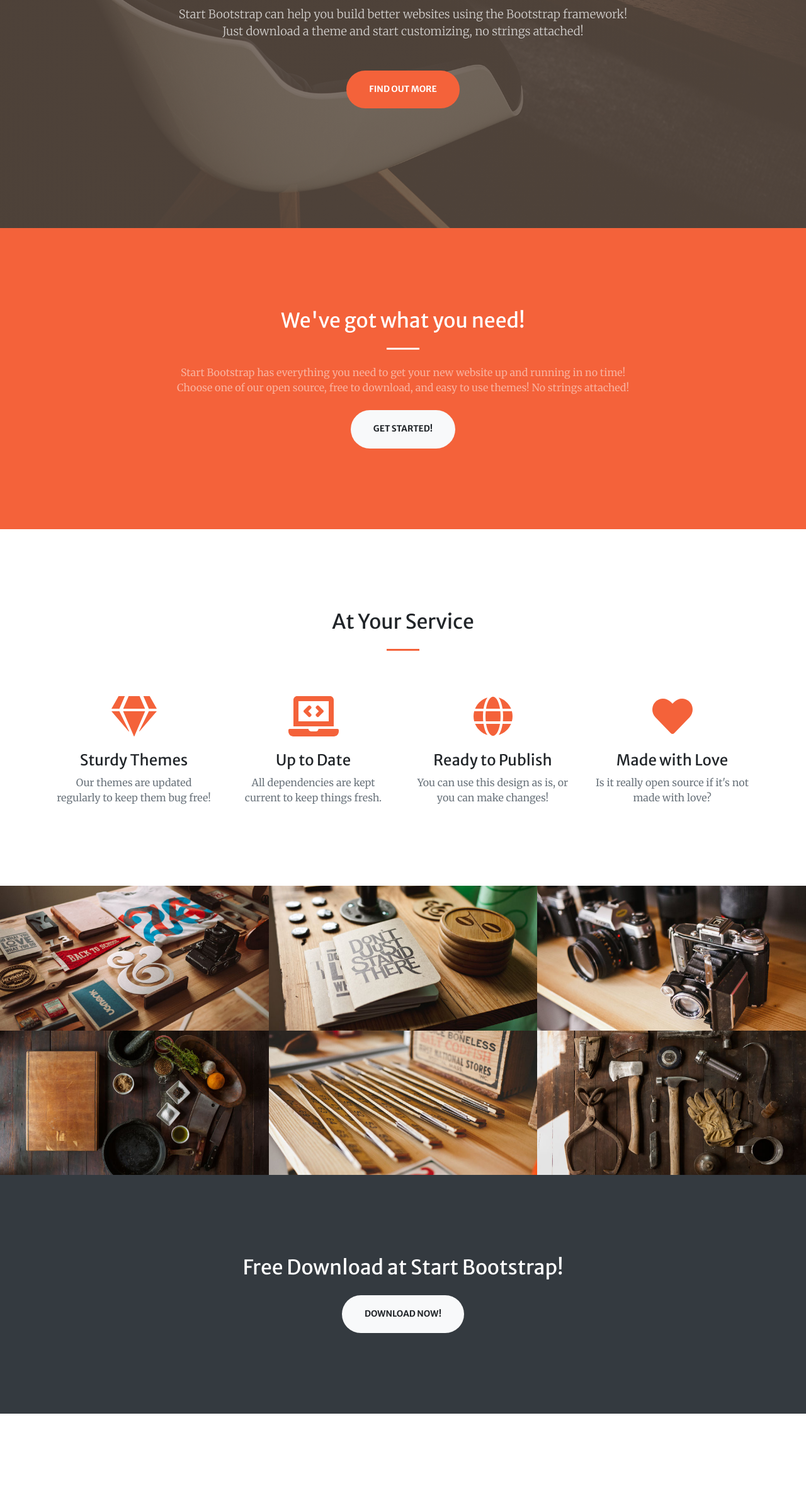
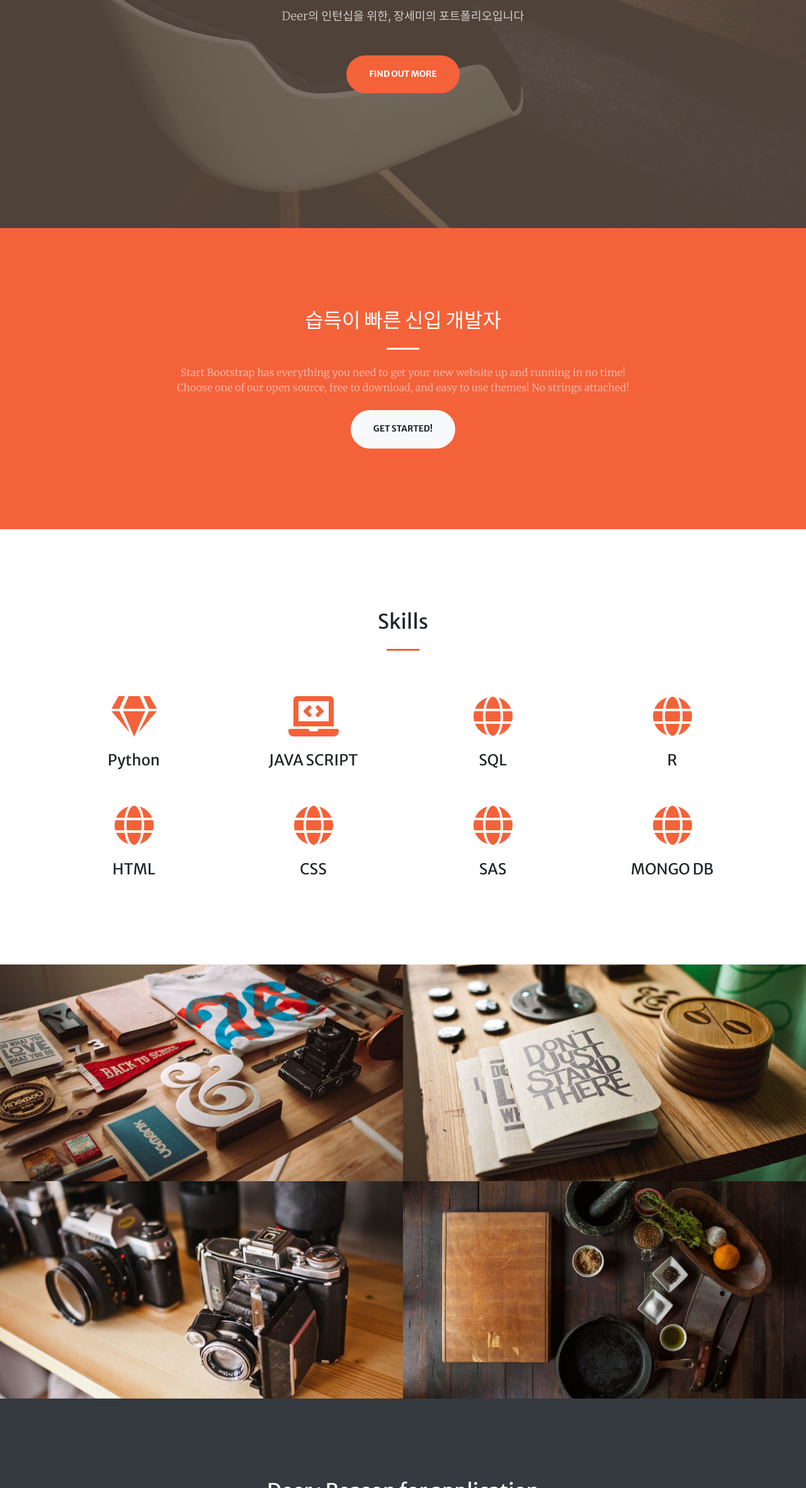
Before and after one commit to semi0510/gitsemi.github.io, a plain HTML site: page index.html in a window 1280 px wide. Shown: the part 438-2800 px from the top of the page at 63% size. Drawn offline with nearby package versions, Linux system fonts and the light colour scheme.

Commit message:
Add files via upload

```diff
--- a/index.html
+++ b/index.html
@@ -5,7 +5,7 @@
         <meta name="viewport" content="width=device-width, initial-scale=1, shrink-to-fit=no" />
         <meta name="description" content="" />
         <meta name="author" content="" />
-        <title>Creative - Start Bootstrap Theme</title>
+        <title>Semi's Portfolio</title>
         <!-- Favicon-->
         <link rel="icon" type="image/x-icon" href="assets/img/favicon.ico" />
         <!-- Font Awesome icons (free version)-->
@@ -22,11 +22,11 @@
         <!-- Navigation-->
         <nav class="navbar navbar-expand-lg navbar-light fixed-top py-3" id="mainNav">
             <div class="container">
-                <a class="navbar-brand js-scroll-trigger" href="#page-top">Start Bootstrap</a><button class="navbar-toggler navbar-toggler-right" type="button" data-toggle="collapse" data-target="#navbarResponsive" aria-controls="navbarResponsive" aria-expanded="false" aria-label="Toggle navigation"><span class="navbar-toggler-icon"></span></button>
+                <a class="navbar-brand js-scroll-trigger" href="#page-top">Semi's PORTFOLIO</a><button class="navbar-toggler navbar-toggler-right" type="button" data-toggle="collapse" data-target="#navbarResponsive" aria-controls="navbarResponsive" aria-expanded="false" aria-label="Toggle navigation"><span class="navbar-toggler-icon"></span></button>
                 <div class="collapse navbar-collapse" id="navbarResponsive">
                     <ul class="navbar-nav ml-auto my-2 my-lg-0">
                         <li class="nav-item"><a class="nav-link js-scroll-trigger" href="#about">About</a></li>
-                        <li class="nav-item"><a class="nav-link js-scroll-trigger" href="#services">Services</a></li>
+                        <li class="nav-item"><a class="nav-link js-scroll-trigger" href="#skills">Skills</a></li>
                         <li class="nav-item"><a class="nav-link js-scroll-trigger" href="#portfolio">Portfolio</a></li>
                         <li class="nav-item"><a class="nav-link js-scroll-trigger" href="#contact">Contact</a></li>
                     </ul>
@@ -38,12 +38,13 @@
             <div class="container h-100">
                 <div class="row h-100 align-items-center justify-content-center text-center">
                     <div class="col-lg-10 align-self-end">
-                        <h1 class="text-uppercase text-white font-weight-bold">Your Favorite Source of Free Bootstrap Themes</h1>
+                        <h1 class="text-uppercase text-white font-weight-bold">2020 PORTFOLIO</h1>
+                        <h2 class="text-uppercase text-white font-weight-bold">SEMI JANG</h2>
                         <hr class="divider my-4" />
                     </div>
                     <div class="col-lg-8 align-self-baseline">
-                        <p class="text-white-75 font-weight-light mb-5">Start Bootstrap can help you build better websites using the Bootstrap framework! Just download a theme and start customizing, no strings attached!</p>
-                        <a class="btn btn-primary btn-xl js-scroll-trigger" href="#about">Find Out More</a>
+                        <p class="text-white-75 font-weight-light mb-5">Deer의 인턴십을 위한, 장세미의 포트폴리오입니다</p>
+                        <a class="btn btn-primary btn-xl js-scroll-trigger" href="#about">FIND OUT MORE</a>
                     </div>
                 </div>
             </div>
@@ -53,46 +54,66 @@
             <div class="container">
                 <div class="row justify-content-center">
                     <div class="col-lg-8 text-center">
-                        <h2 class="text-white mt-0">We've got what you need!</h2>
+                        <h2 class="text-white mt-0">습득이 빠른 신입 개발자</h2>
                         <hr class="divider light my-4" />
                         <p class="text-white-50 mb-4">Start Bootstrap has everything you need to get your new website up and running in no time! Choose one of our open source, free to download, and easy to use themes! No strings attached!</p>
-                        <a class="btn btn-light btn-xl js-scroll-trigger" href="#services">Get Started!</a>
+                        <a class="btn btn-light btn-xl js-scroll-trigger" href="#skills">Get Started!</a>
                     </div>
                 </div>
             </div>
         </section>
-        <!-- Services-->
-        <section class="page-section" id="services">
+        <!-- Skills-->
+        <section class="page-section" id="skills">
             <div class="container">
-                <h2 class="text-center mt-0">At Your Service</h2>
+                <h2 class="text-center mt-0">Skills</h2>
                 <hr class="divider my-4" />
                 <div class="row">
                     <div class="col-lg-3 col-md-6 text-center">
                         <div class="mt-5">
                             <i class="fas fa-4x fa-gem text-primary mb-4"></i>
-                            <h3 class="h4 mb-2">Sturdy Themes</h3>
-                            <p class="text-muted mb-0">Our themes are updated regularly to keep them bug free!</p>
+                            <h3 class="h4 mb-2">Python</h3>
                         </div>
                     </div>
                     <div class="col-lg-3 col-md-6 text-center">
                         <div class="mt-5">
                             <i class="fas fa-4x fa-laptop-code text-primary mb-4"></i>
-                            <h3 class="h4 mb-2">Up to Date</h3>
-                            <p class="text-muted mb-0">All dependencies are kept current to keep things fresh.</p>
+                            <h3 class="h4 mb-2">JAVA SCRIPT</h3>
                         </div>
                     </div>
                     <div class="col-lg-3 col-md-6 text-center">
                         <div class="mt-5">
                             <i class="fas fa-4x fa-globe text-primary mb-4"></i>
-                            <h3 class="h4 mb-2">Ready to Publish</h3>
-                            <p class="text-muted mb-0">You can use this design as is, or you can make changes!</p>
+                            <h3 class="h4 mb-2">SQL</h3>
                         </div>
                     </div>
                     <div class="col-lg-3 col-md-6 text-center">
                         <div class="mt-5">
-                            <i class="fas fa-4x fa-heart text-primary mb-4"></i>
-                            <h3 class="h4 mb-2">Made with Love</h3>
-                            <p class="text-muted mb-0">Is it really open source if it's not made with love?</p>
+                            <i class="fas fa-4x fa-globe text-primary mb-4"></i>
+                            <h3 class="h4 mb-2">R</h3>
+                        </div>
+                    </div>
+                    <div class="col-lg-3 col-md-6 text-center">
+                        <div class="mt-5">
+                            <i class="fas fa-4x fa-globe text-primary mb-4"></i>
+                            <h3 class="h4 mb-2">HTML</h3>
+                        </div>
+                    </div>
+                    <div class="col-lg-3 col-md-6 text-center">
+                        <div class="mt-5">
+                            <i class="fas fa-4x fa-globe text-primary mb-4"></i>
+                            <h3 class="h4 mb-2">CSS</h3>
+                        </div>
+                    </div>
+                    <div class="col-lg-3 col-md-6 text-center">
+                        <div class="mt-5">
+                            <i class="fas fa-4x fa-globe text-primary mb-4"></i>
+                            <h3 class="h4 mb-2">SAS</h3>
+                        </div>
+                    </div>
+                    <div class="col-lg-3 col-md-6 text-center">
+                        <div class="mt-5">
+                            <i class="fas fa-4x fa-globe text-primary mb-4"></i>
+                            <h3 class="h4 mb-2">MONGO DB</h3>
                         </div>
                     </div>
                 </div>
@@ -102,16 +123,16 @@
         <div id="portfolio">
             <div class="container-fluid p-0">
                 <div class="row no-gutters">
-                    <div class="col-lg-4 col-sm-6">
+                    <div class="col-lg-6 col-sm-6">
                         <a class="portfolio-box" href="assets/img/portfolio/fullsize/1.jpg"
                             ><img class="img-fluid" src="assets/img/portfolio/thumbnails/1.jpg" alt="" />
                             <div class="portfolio-box-caption">
-                                <div class="project-category text-white-50">Category</div>
+                                <div class="project-category text-white-50"></div>
                                 <div class="project-name">Project Name</div>
                             </div></a
                         >
                     </div>
-                    <div class="col-lg-4 col-sm-6">
+                    <div class="col-lg-6 col-sm-6">
                         <a class="portfolio-box" href="assets/img/portfolio/fullsize/2.jpg"
                             ><img class="img-fluid" src="assets/img/portfolio/thumbnails/2.jpg" alt="" />
                             <div class="portfolio-box-caption">
@@ -120,7 +141,7 @@
                             </div></a
                         >
                     </div>
-                    <div class="col-lg-4 col-sm-6">
+                    <div class="col-lg-6 col-sm-6">
                         <a class="portfolio-box" href="assets/img/portfolio/fullsize/3.jpg"
                             ><img class="img-fluid" src="assets/img/portfolio/thumbnails/3.jpg" alt="" />
                             <div class="portfolio-box-caption">
@@ -129,28 +150,10 @@
                             </div></a
                         >
                     </div>
-                    <div class="col-lg-4 col-sm-6">
+                    <div class="col-lg-6 col-sm-6">
                         <a class="portfolio-box" href="assets/img/portfolio/fullsize/4.jpg"
                             ><img class="img-fluid" src="assets/img/portfolio/thumbnails/4.jpg" alt="" />
                             <div class="portfolio-box-caption">
-                                <div class="project-category text-white-50">Category</div>
-                                <div class="project-name">Project Name</div>
-                            </div></a
-                        >
-                    </div>
-                    <div class="col-lg-4 col-sm-6">
-                        <a class="portfolio-box" href="assets/img/portfolio/fullsize/5.jpg"
-                            ><img class="img-fluid" src="assets/img/portfolio/thumbnails/5.jpg" alt="" />
-                            <div class="portfolio-box-caption">
-                                <div class="project-category text-white-50">Category</div>
-                                <div class="project-name">Project Name</div>
-                            </div></a
-                        >
-                    </div>
-                    <div class="col-lg-4 col-sm-6">
-                        <a class="portfolio-box" href="assets/img/portfolio/fullsize/6.jpg"
-                            ><img class="img-fluid" src="assets/img/portfolio/thumbnails/6.jpg" alt="" />
-                            <div class="portfolio-box-caption p-3">
                                 <div class="project-category text-white-50">Category</div>
                                 <div class="project-name">Project Name</div>
                             </div></a
@@ -162,8 +165,8 @@
         <!-- Call to action-->
         <section class="page-section bg-dark text-white">
             <div class="container text-center">
-                <h2 class="mb-4">Free Download at Start Bootstrap!</h2>
-                <a class="btn btn-light btn-xl" href="https://startbootstrap.com/themes/creative/">Download Now!</a>
+                <h2 class="mb-4">Deer ; Reason for application</h2>
+                <a class="btn btn-light btn-xl" href="https://startbootstrap.com/themes/creative/">Click!</a>
             </div>
         </section>
         <!-- Contact-->
@@ -171,19 +174,22 @@
             <div class="container">
                 <div class="row justify-content-center">
                     <div class="col-lg-8 text-center">
-                        <h2 class="mt-0">Let's Get In Touch!</h2>
+                        <h2 class="mt-0">CONTACT!</h2>
                         <hr class="divider my-4" />
-                        <p class="text-muted mb-5">Ready to start your next project with us? Give us a call or send us an email and we will get back to you as soon as possible!</p>
                     </div>
                 </div>
                 <div class="row">
                     <div class="col-lg-4 ml-auto text-center mb-5 mb-lg-0">
                         <i class="fas fa-phone fa-3x mb-3 text-muted"></i>
-                        <div>+1 (555) 123-4567</div>
+                        <div>+82 10-6866-3406</div>
                     </div>
                     <div class="col-lg-4 mr-auto text-center">
-                        <i class="fas fa-envelope fa-3x mb-3 text-muted"></i
-                        ><!-- Make sure to change the email address in BOTH the anchor text and the link target below!--><a class="d-block" href="mailto:contact@yourwebsite.com">contact@yourwebsite.com</a>
+                        <i class="fas fa-envelope fa-3x mb-3 text-muted"></i>
+                        <div>sss_emi@naver.com</div>
+                    </div>
+                    <div class="col-lg-4 mr-auto text-center">
+                        <i class="fas fa-graduation-cap fa-3x mb-3 text-muted"></i>
+                        <div>동덕여자대학교 정보통계학과 졸업 예정</div>
                     </div>
                 </div>
             </div>
```
